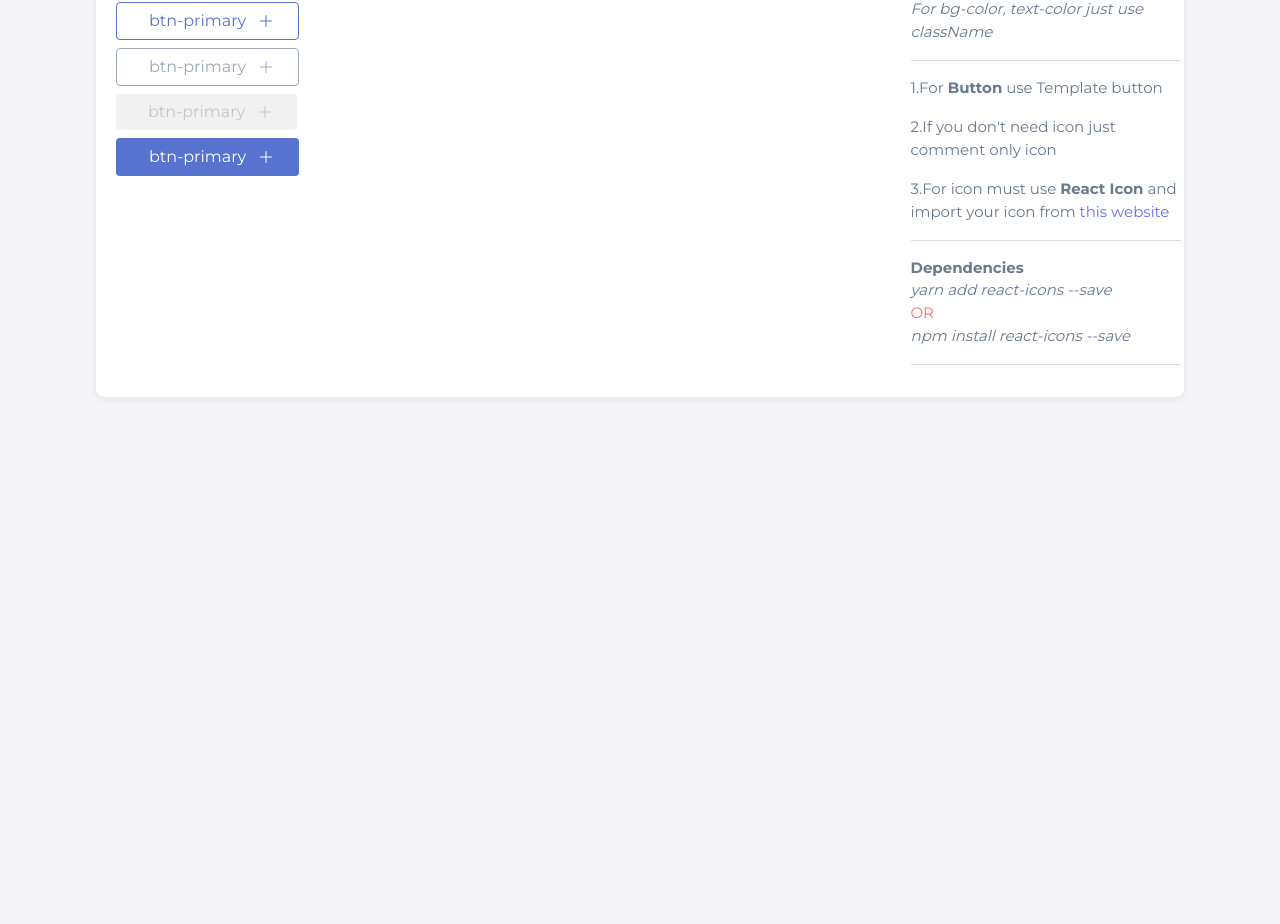
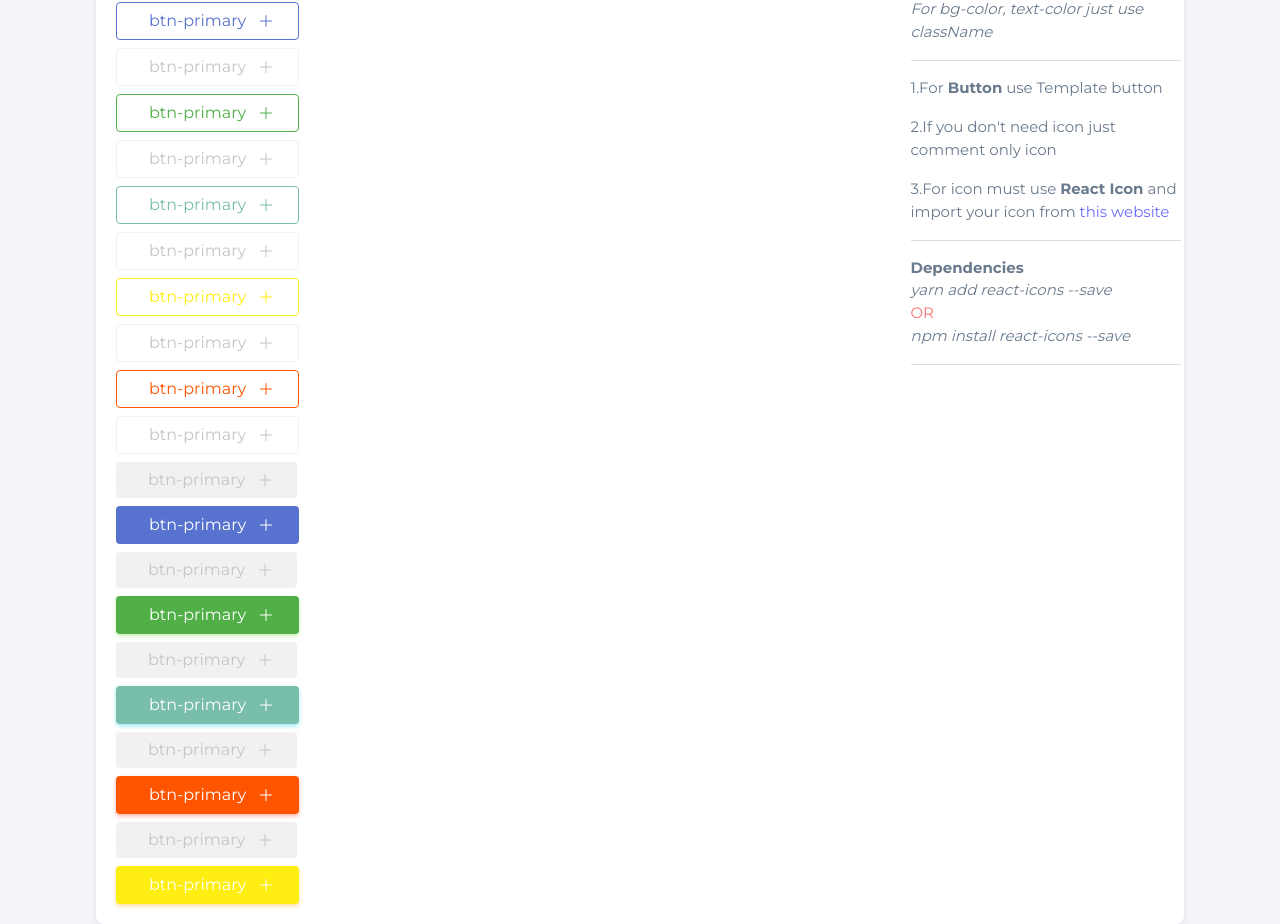
Before and after one commit to tekrev04/Breeze-Next-Component, a Next.js app: page /reazul/elements in a window 1280 px wide. Shown: the part 254-1178 px from the top of the page. Before the commit the page ends 800 px from the top, so only its background shows below. Built offline with nearby package versions, Linux system fonts and the light colour scheme.

Commit message:
createButton components update

```diff
--- a/components/reazul/elements/buttonComponent.js
+++ b/components/reazul/elements/buttonComponent.js
@@ -2,16 +2,16 @@ import React from "react";
 import { BsPlusLg } from "react-icons/bs";
 
 function ButtonComponent(props) {
-    console.log(props);
+    const {className, btnText, btnIcon, onClick, disabled } = props;
     return (
         <div>
             <button
-                className={`btn ${props.class}`}
-                disabled={props.disabled === true ? true : false}
-                onClick={props.btnOnClick}>
+                className={`btn ${className}`}
+                disabled={disabled === true ? true : false}
+                onClick={onClick}>
                 <div className="btn-flex">
-                    {props.btnText}
-                    <span>{props.btnIcon}</span>
+                    {btnText}
+                    <span>{btnIcon}</span>
                 </div>
             </button>
         </div>
--- a/components/reazul/elements/index.js
+++ b/components/reazul/elements/index.js
@@ -4,44 +4,166 @@ import ButtonComponent from "./buttonComponent";
 import { BsPlusLg } from "react-icons/bs";
 
 function ElementsComponent() {
-    const handleClick = () => {
+    const onClick = () => {
         console.log("clicked btn");
     };
     return (
         <div>
             {/* <TypographyComponent /> */}
             <ButtonComponent
-                class={"outline-primary"}
+                className={"outline-primary"}
                 btnText={"btn-primary"}
                 btnIcon={<BsPlusLg />}
-                btnOnClick={handleClick}
+                onClick={onClick}
                 disabled={false}
             />
             <ButtonComponent
-                class={"outline-primary"}
+                className={"outline-primary"}
                 btnText={"btn-primary"}
                 btnIcon={<BsPlusLg />}
-                btnOnClick={handleClick}
+                onClick={onClick}
                 disabled={true}
             />
 
             <ButtonComponent
-                class={"btn-primary"}
+                className={"outline-success"}
                 btnText={"btn-primary"}
                 btnIcon={<BsPlusLg />}
-                btnOnClick={handleClick}
+                onClick={onClick}
+                disabled={false}
+            />
+            <ButtonComponent
+                className={"outline-success"}
+                btnText={"btn-primary"}
+                btnIcon={<BsPlusLg />}
+                onClick={onClick}
                 disabled={true}
             />
 
             <ButtonComponent
-                class={"btn-primary"}
+                className={"outline-info"}
                 btnText={"btn-primary"}
                 btnIcon={<BsPlusLg />}
-                btnOnClick={handleClick}
+                onClick={onClick}
+                disabled={false}
+            />
+            <ButtonComponent
+                className={"outline-info"}
+                btnText={"btn-primary"}
+                btnIcon={<BsPlusLg />}
+                onClick={onClick}
+                disabled={true}
+            />
+
+            <ButtonComponent
+                className={"outline-warning"}
+                btnText={"btn-primary"}
+                btnIcon={<BsPlusLg />}
+                onClick={onClick}
+                disabled={false}
+            />
+            <ButtonComponent
+                className={"outline-warning"}
+                btnText={"btn-primary"}
+                btnIcon={<BsPlusLg />}
+                onClick={onClick}
+                disabled={true}
+            />
+
+            <ButtonComponent
+                className={"outline-danger"}
+                btnText={"btn-primary"}
+                btnIcon={<BsPlusLg />}
+                onClick={onClick}
+                disabled={false}
+            />
+            <ButtonComponent
+                className={"outline-danger"}
+                btnText={"btn-primary"}
+                btnIcon={<BsPlusLg />}
+                onClick={onClick}
+                disabled={true}
+            />
+
+            <ButtonComponent
+                className={"btn-primary"}
+                btnText={"btn-primary"}
+                btnIcon={<BsPlusLg />}
+                onClick={onClick}
+                disabled={true}
+            />
+
+            <ButtonComponent
+                className={"btn-primary"}
+                btnText={"btn-primary"}
+                btnIcon={<BsPlusLg />}
+                onClick={onClick}
                 disabled={false}
             />
 
+            <ButtonComponent
+                className={"btn-success"}
+                btnText={"btn-primary"}
+                btnIcon={<BsPlusLg />}
+                onClick={onClick}
+                disabled={true}
+            />
 
+            <ButtonComponent
+                className={"btn-success"}
+                btnText={"btn-primary"}
+                btnIcon={<BsPlusLg />}
+                onClick={onClick}
+                disabled={false}
+            />
+
+            <ButtonComponent
+                className={"btn-info"}
+                btnText={"btn-primary"}
+                btnIcon={<BsPlusLg />}
+                onClick={onClick}
+                disabled={true}
+            />
+
+            <ButtonComponent
+                className={"btn-info"}
+                btnText={"btn-primary"}
+                btnIcon={<BsPlusLg />}
+                onClick={onClick}
+                disabled={false}
+            />
+
+            <ButtonComponent
+                className={"btn-danger"}
+                btnText={"btn-primary"}
+                btnIcon={<BsPlusLg />}
+                onClick={onClick}
+                disabled={true}
+            />
+
+            <ButtonComponent
+                className={"btn-danger"}
+                btnText={"btn-primary"}
+                btnIcon={<BsPlusLg />}
+                onClick={onClick}
+                disabled={false}
+            />
+
+            <ButtonComponent
+                className={"btn-warning"}
+                btnText={"btn-primary"}
+                btnIcon={<BsPlusLg />}
+                onClick={onClick}
+                disabled={true}
+            />
+
+            <ButtonComponent
+                className={"btn-warning"}
+                btnText={"btn-primary"}
+                btnIcon={<BsPlusLg />}
+                onClick={onClick}
+                disabled={false}
+            />
         </div>
     );
 }
--- a/styles/global.css
+++ b/styles/global.css
@@ -287,38 +287,60 @@ h6 {
 }
 
 .btn-success {
-    background: var(--success) !important;
+    background: var(--success);
 }
 .btn-success:hover {
-    background: var(--success-dark) !important;
+    background: var(--success-dark);
+}
+.outline-success {
+    border: 1px solid var(--success);
+    color: var(--success);
 }
 
 .btn-info {
-    background: var(--info) !important;
-    color: var(--text-white) !important;
+    background: var(--info);
+    color: var(--text-white);
 }
 .btn-info:hover {
-    background: var(--info-dark) !important;
+    background: var(--info-dark);
+}
+.outline-info {
+    border: 1px solid var(--info);
+    color: var(--info);
 }
 
 .btn-warning {
-    background: var(--warning) !important;
+    background: var(--warning);
 }
 .btn-warning:hover {
-    background: var(--warning-dark) !important;
+    background: var(--warning-dark);
+}
+.outline-warning {
+    border: 1px solid var(--warning);
+    color: var(--warning);
 }
 
 .btn-danger {
-    background: var(--danger) !important;
+    background: var(--danger);
 }
 .btn-danger:hover {
-    background: var(--danger-dark) !important;
+    background: var(--danger-dark);
+}
+.outline-danger {
+    border: 1px solid var(--danger);
+    color: var(--danger);
 }
 
-.btn-primary:disabled {
+.btn-primary:disabled, .btn-success:disabled, .btn-info:disabled, .btn-warning:disabled, .btn-danger:disabled {
     background-color: var(--deactive) ;
     color: var(--deactive-dark);
     border: none;
+}
+
+.outline-primary:disabled, .outline-success:disabled, .outline-info:disabled, .outline-warning:disabled, .outline-danger:disabled {
+    background-color: var(--light) ;
+    color: var(--deactive-dark);
+    border: 1px solid var(--deactive);
 }
 
 /* ********** badge ********** */
@@ -450,6 +472,7 @@ h6 {
 .form-select:focus {
     outline: 0 none;
     border: 1px solid var(--input-border);
+    box-shadow: none;
     -webkit-box-shadow: none;
 }
 
```
